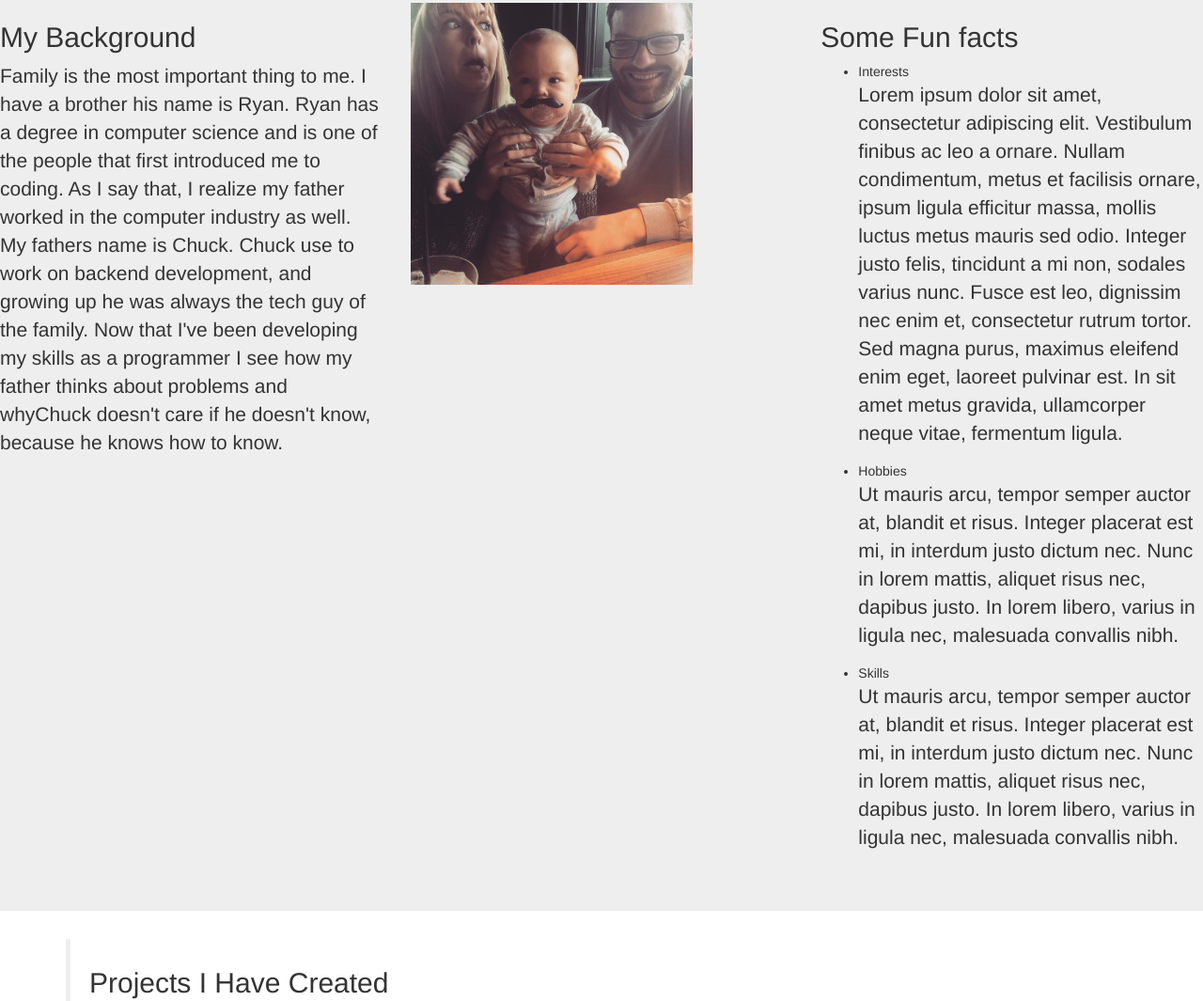
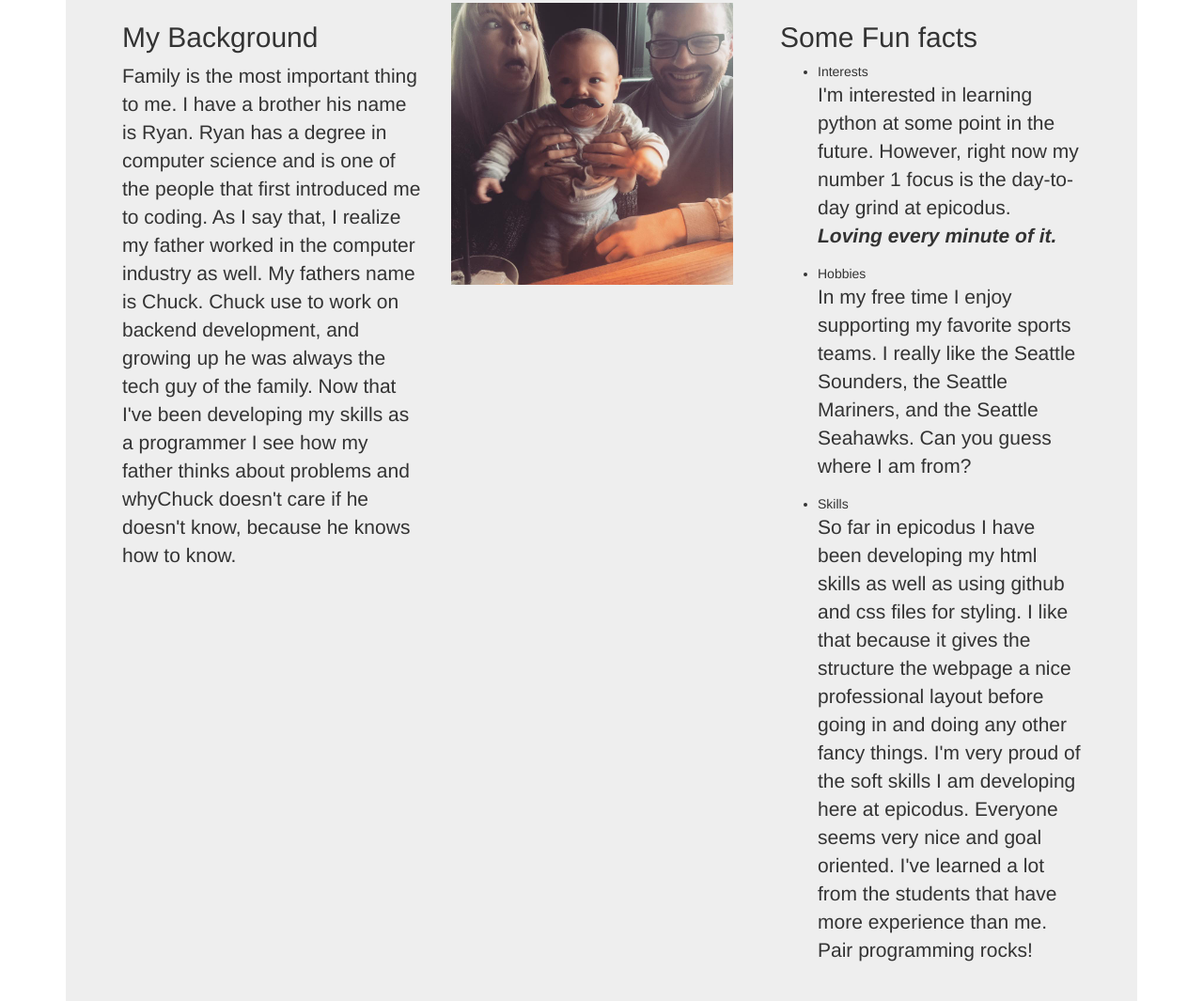
Before and after one commit to benpetrosky/profile-landing, a plain HTML site: page index.html in a window 1280 px wide. Shown: the part 249-1314 px from the top of the page at 94% size. Drawn offline with Linux system fonts and the light colour scheme.

Commit message:
Replaces lorem ipsome with real content

```diff
--- a/index.html
+++ b/index.html
@@ -6,7 +6,7 @@
     <title>Ben Petrosky</title>
   </head>
   <body>
-      <div class="containter">
+    <div class="container">
       <div class="jumbotron">
           <div class="well">
             <h1>Ben Petrosky</h1>
@@ -20,24 +20,21 @@
               </p>
           </div> <!-- closes my background column -->
         <div class="col-md-4">
-
           <img src="img/babyh.jpg" alt="Baby Henry" height="300">
-
         </div><!-- closes img column -->
           <div class="col-md-4">
             <h2>Some Fun facts</h2>
             <ul>
               <li class="SFF">Interests</li>
                 <p>
-                  Lorem ipsum dolor sit amet, consectetur adipiscing elit. Vestibulum finibus ac leo a ornare. Nullam condimentum, metus et facilisis ornare, ipsum ligula efficitur massa, mollis luctus metus mauris sed odio. Integer justo felis, tincidunt a mi non, sodales varius nunc. Fusce est leo, dignissim nec enim et, consectetur rutrum tortor. Sed magna purus, maximus eleifend enim eget, laoreet pulvinar est. In sit amet metus gravida, ullamcorper neque vitae, fermentum ligula.
+                  I'm interested in learning python at some point in the future. However, right now my number 1 focus is the day-to-day grind at epicodus.  <strong><em>Loving every minute of it.</em></strong>
                 </p>
               <li class="SFF">Hobbies</li>
-                <p>
-                  Ut mauris arcu, tempor semper auctor at, blandit et risus. Integer placerat est mi, in interdum justo dictum nec. Nunc in lorem mattis, aliquet risus nec, dapibus justo. In lorem libero, varius in ligula nec, malesuada convallis nibh.
+                <p>In my free time I enjoy supporting my favorite sports teams. I really like the Seattle Sounders, the Seattle Mariners, and the Seattle Seahawks.  Can you guess where I am from?
                 </p>
               <li class="SFF">Skills</li>
                 <P>
-                  Ut mauris arcu, tempor semper auctor at, blandit et risus. Integer placerat est mi, in interdum justo dictum nec. Nunc in lorem mattis, aliquet risus nec, dapibus justo. In lorem libero, varius in ligula nec, malesuada convallis nibh.
+                  So far in epicodus I have been developing my html skills as well as using github and css files for styling.  I like that because it gives the structure the webpage a nice professional layout before going in and doing any other fancy things.  I'm very proud of the soft skills I am developing here at epicodus.  Everyone seems very nice and goal oriented.  I've learned a lot from the students that have more experience than me. Pair programming rocks!
                 </P>
             </ul>
           </div>  <!-- closes Fun Facts column -->
```
Lines whose indentation alone changed are shown as unchanged.
